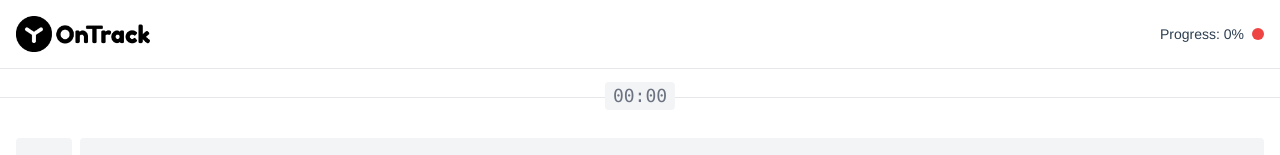
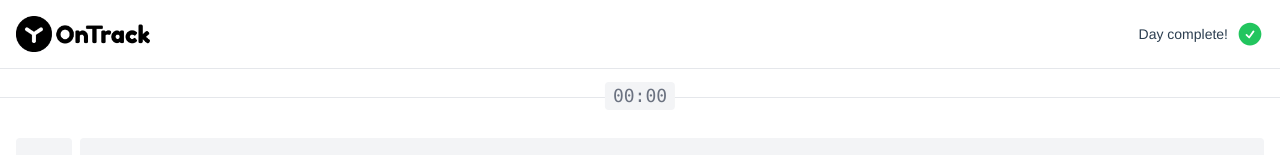
Before and after one commit to NurislamAituarov/on-track, a Vue app: page /#timeline in a window 1280 px wide. Shown: the top 155 px of the page. Built offline with nearby package versions, Linux system fonts and the light colour scheme; sample sign-in values are in the browser's storage.

Commit message:
refact timeline item timer

```diff
--- a/src/components/header/TheHeaderProgress.vue
+++ b/src/components/header/TheHeaderProgress.vue
@@ -1,6 +1,9 @@
 <template>
   <a :href="`#${PAGE_PROGRESS}`" class="text-sm">
-    <div v-if="percentage >= 100" class="flex items-center gap-2">
+    <div
+      v-if="isNaN(percentage) || percentage > 100"
+      class="flex items-center gap-2"
+    >
       <p>Day complete!</p>
       <CheckCircleIcon class="h-7 text-green-500" />
     </div>
@@ -22,6 +25,7 @@ import { CheckCircleIcon } from "@heroicons/vue/24/solid";
 import { PAGE_PROGRESS } from "@/lib/constants";
 import { useTotalProgress } from "@/lib/hooks";
 import { getProgressColorClass } from "@/lib/helper";
+import { activities } from "@/module/activities";
 
 const percentage = useTotalProgress();
 </script>
--- a/src/components/timeline/TimeLineStopWatch.vue
+++ b/src/components/timeline/TimeLineStopWatch.vue
@@ -2,7 +2,7 @@
   <div class="flex w-full items-center gap-2">
     <BaseButton
       type="danger"
-      @click="reset"
+      @click="resetTimelineItemTimer(timelineItem)"
       :disabled="!timelineItem.activitySeconds"
     >
       <BaseIcon name="ArrowPath" class="h-8" />
@@ -15,14 +15,14 @@
     <BaseButton
       v-if="timelineItemTimer && timelineItem.hour === now.getHours()"
       type="warning"
-      @click="stop"
+      @click="stopTimelineItemTimer(timelineItem)"
     >
       <BaseIcon name="Pause" class="h-8" />
     </BaseButton>
     <BaseButton
       v-else
       type="success"
-      @click="start"
+      @click="startTimelineItemTimer(timelineItem)"
       :disabled="isStartButtonDisabled"
     >
       <BaseIcon name="Play" class="h-8" />
@@ -31,52 +31,23 @@
 </template>
 
 <script lang="ts" setup>
-import { computed, onMounted, watch, watchEffect } from "vue";
-
-import { updateTimelineItem } from "@/module/timeline-items";
+import { computed } from "vue";
 import BaseButton from "../base/BaseButton.vue";
 import BaseIcon from "../base/BaseIcon.vue";
 import { formatSeconds } from "@/lib/helper";
-import { useStopWatch } from "@/lib/hooks";
 import { now } from "@/module/time";
 import { THourItem } from "@/types";
+import {
+  resetTimelineItemTimer,
+  startTimelineItemTimer,
+  stopTimelineItemTimer,
+  timelineItemTimer,
+} from "@/module/timeline-items";
 
 interface Props {
   timelineItem: THourItem;
 }
 const props = defineProps<Props>();
-const { seconds, timelineItemTimer, start, stop, reset } = useStopWatch(
-  props.timelineItem.activitySeconds
-);
-
-onMounted(() => {
-  if (props.timelineItem.isActiveTimer) {
-    start();
-  }
-});
-
-watchEffect(() => {
-  if (
-    props.timelineItem.hour !== now.value.getHours() &&
-    timelineItemTimer.value
-  )
-    stop();
-});
-
-watch(seconds, () => {
-  updateTimelineItem(props.timelineItem, {
-    ...props.timelineItem,
-    activitySeconds: seconds.value,
-    isActiveTimer: Boolean(timelineItemTimer.value),
-  });
-});
-
-watch(timelineItemTimer, (value) => {
-  updateTimelineItem(props.timelineItem, {
-    ...props.timelineItem,
-    isActiveTimer: Boolean(value),
-  });
-});
 
 const isStartButtonDisabled = computed(() => {
   return props.timelineItem.hour !== now.value.getHours();
--- a/src/lib/hooks.ts
+++ b/src/lib/hooks.ts
@@ -1,40 +1,8 @@
-import { computed, ref } from 'vue';
-import { MILlISECONDS_IN_SECONDS } from './constants';
+import { computed } from 'vue';
 import { IActivitiesItem } from '@/types';
 import { getTotalActivitySeconds } from './helper';
 import { calculateTrackedActivitySeconds, timelineItems } from '@/module/timeline-items';
 import { calculateCompletionPercentage, trackedActivities } from '@/module/activities';
-
-export function useStopWatch(initialSeconds: number) {
-  const timelineItemTimer = ref<boolean | number>(false);
-  const seconds = ref(initialSeconds);
-
-  function start() {
-    timelineItemTimer.value = setInterval(() => {
-      seconds.value++;
-    }, MILlISECONDS_IN_SECONDS);
-  }
-
-  function stop() {
-    if (typeof timelineItemTimer.value === 'number') {
-      clearInterval(timelineItemTimer.value);
-      timelineItemTimer.value = false;
-    }
-  }
-
-  function reset() {
-    stop();
-    seconds.value = 0;
-  }
-
-  return {
-    seconds,
-    timelineItemTimer,
-    start,
-    stop,
-    reset,
-  };
-}
 
 export function useProgress(activity: IActivitiesItem) {
   return computed(() => {
--- a/src/module/activities.ts
+++ b/src/module/activities.ts
@@ -40,7 +40,7 @@ export function getTotalActivityProgress(activity: IActivitiesItem) {
 
 export function calculateCompletionPercentage(totalTrackedSeconds: number) {
   const percentage = Math.floor((totalTrackedSeconds * 100) / totalActivitySecondsToComplete.value);
-  if (Number.isNaN(percentage)) return 0;
+  // if (Number.isNaN(percentage)) return 0;
 
   return percentage;
 }
--- a/src/module/timeline-items.ts
+++ b/src/module/timeline-items.ts
@@ -1,6 +1,6 @@
 import { generateTimelineItems } from '@/lib/helper';
 import { IActivitiesItem, THourItem } from '@/types';
-import { ref } from 'vue';
+import { Ref, computed, ref, watchEffect } from 'vue';
 import { now } from './time';
 import { MILlISECONDS_IN_SECONDS } from '@/lib/constants';
 
@@ -38,22 +38,53 @@ function filterTimelineItemsByActivity(timelineItems: THourItem[], activity: IAc
   return timelineItems.filter(({ activityId }) => activityId === activity.id);
 }
 
-// timer
-let timelineItemTimer: number | null = null;
+export function findActiveTimelineItem() {
+  return timelineItems.value.find((timelineItem) => timelineItem.isActiveTimer);
+}
 
-export function startTimelineItemTimer(activeTimelineItem: THourItem) {
-  timelineItemTimer = setInterval(() => {
-    updateTimelineItem(activeTimelineItem, {
-      ...activeTimelineItem,
-      activitySeconds: activeTimelineItem.activitySeconds + 1,
+// TIMELINE ITEM TIMER //
+
+export const timelineItemTimer: Ref<number | null> = ref(null);
+
+export function startTimelineItemTimer(timelineItem: THourItem) {
+  updateTimelineItem(timelineItem, {
+    ...timelineItem,
+    isActiveTimer: true,
+  });
+
+  timelineItemTimer.value = setInterval(() => {
+    updateTimelineItem(timelineItem, {
+      ...timelineItem,
+      activitySeconds: timelineItem.activitySeconds + 1,
     });
   }, MILlISECONDS_IN_SECONDS);
 }
 
-export function stopTimelineItemTimer() {
-  timelineItemTimer && clearInterval(timelineItemTimer);
+export function stopTimelineItemTimer(timelineItem: THourItem) {
+  updateTimelineItem(timelineItem, {
+    ...timelineItem,
+    isActiveTimer: false,
+  });
+
+  timelineItemTimer.value && clearInterval(timelineItemTimer.value);
+  timelineItemTimer.value = null;
 }
 
-export function findActiveTimelineItem() {
-  return timelineItems.value.find((timelineItem) => timelineItem.isActiveTimer);
+export function resetTimelineItemTimer(timelineItem: THourItem) {
+  updateTimelineItem(timelineItem, {
+    ...timelineItem,
+    activitySeconds: 0,
+  });
+
+  stopTimelineItemTimer(timelineItem);
 }
+
+const activeTimelineItem = computed(() =>
+  timelineItems.value.find((timelineItem) => timelineItem.isActiveTimer),
+);
+
+watchEffect(() => {
+  if (activeTimelineItem.value && activeTimelineItem.value.hour !== now.value.getHours()) {
+    stopTimelineItemTimer(activeTimelineItem.value);
+  }
+});
--- a/src/pages/TheTimeline.vue
+++ b/src/pages/TheTimeline.vue
@@ -16,10 +16,9 @@
 import TheTimelineIndicator from "@/components/timeline/TheTimelineIndicator.vue";
 import TimelineItem from "@/components/timeline/TimeLineItem.vue";
 import { stopCurrentDateTimer, startCurrentDateTimer } from "@/module/time";
-import { stopTimelineItemTimer, timelineItems } from "@/module/timeline-items";
+import { timelineItems } from "@/module/timeline-items";
 import { onMounted, onUnmounted } from "vue";
 
-stopTimelineItemTimer();
 onMounted(startCurrentDateTimer);
 onUnmounted(stopCurrentDateTimer);
 </script>
```
